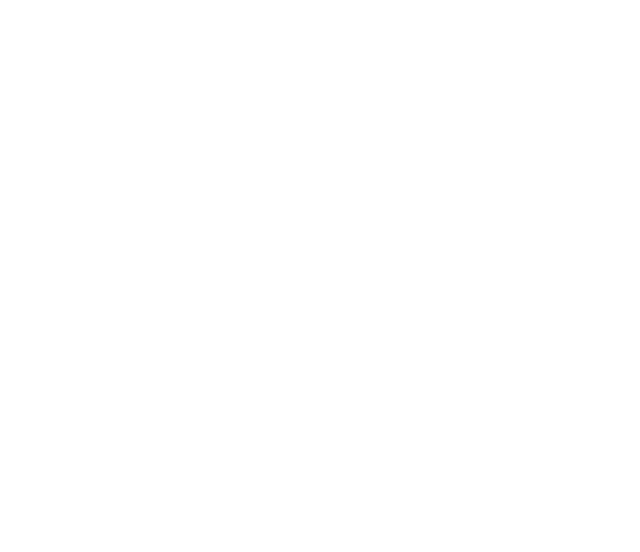
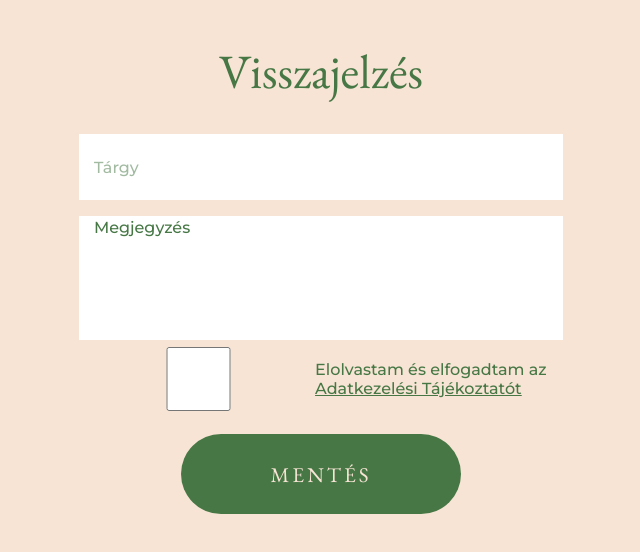
Before and after one commit to L4Kry/uibuild-form-light, a plain HTML site: page frontend/index.html in a window 1280 px wide. Shown: the whole page, without its empty margins (319-959 px from the left). Drawn offline with nearby package versions, Linux system fonts and the light colour scheme.

Commit message:
half-done-v1

```diff
--- a/frontend/index.html
+++ b/frontend/index.html
@@ -4,9 +4,35 @@
 	<meta charset="UTF-8">
 	<meta http-equiv="X-UA-Compatible" content="IE=edge">
 	<meta name="viewport" content="width=device-width, initial-scale=1.0">
-	<title>This is FRONTEND</title>
+	<link rel="preconnect" href="https://fonts.googleapis.com">
+	<link rel="preconnect" href="https://fonts.gstatic.com" crossorigin>
+	<link href="https://fonts.googleapis.com/css2?family=EB+Garamond&family=Montserrat:wght@400;500&display=swap" rel="stylesheet">
+	<title>UIBUILD</title>
+	<link rel="stylesheet" href="style.css">
 </head>
+
 <body>
-	<div id="root"></div>
+
+	<div class="root">
+		<div class="box">
+			<h1>Visszajelzés</h1>
+			<input placeholder="   Tárgy" type="text">
+
+			<form action="area">
+				<p><label for="w3review"></label></p>
+				<textarea class="textarea" rows="5" cols="50">   Megjegyzés </textarea>
+			</form>
+
+			<div class="checkbox">
+				<input type="checkbox" id="data" name="data-check" value="Adatkezeles">
+				<label class="data-text" for="adatkezeles"> Elolvastam és elfogadtam az <span class="data-underline">Adatkezelési Tájékoztatót</span></label>
+			</div>
+
+			<button class="gomb">MENTÉS</button>
+		</div>
+
+
+	</div>
+
 </body>
 </html>
--- /dev/null
+++ b/frontend/style.css
@@ -0,0 +1,96 @@
+body {
+    font-family: 'EB Garamond', serif;
+    font-family: 'Montserrat', sans-serif;
+    background-color: #f7e4d4;
+    color: #467745;
+    font-weight: 500;
+}
+
+.root {
+    display: flex;
+    align-items: center;
+    justify-content: center;
+    flex-direction: row;
+}
+
+.box {
+    display: flex;
+    align-items: center;
+    justify-content: center;
+    flex-direction: column;
+}
+
+h1 {
+    color: #467745;
+    font-size: 48px;
+    font-family: 'EB Garamond', serif;
+    font-weight: 400;
+    display: block;
+}
+
+input {
+    font-family: 'Montserrat', sans-serif;
+    font-weight: 500;
+    font-size: 16px;
+    width: 480px;
+    height: 64px;
+    bottom: 20px;
+    justify-content: center;
+    border: none;
+    display: flex;
+}
+
+input::placeholder {
+    color: #467745, 0.5;
+}
+
+textarea {
+    font-family: 'Montserrat', sans-serif;
+    font-weight: 500;
+    font-size: 16px;
+    resize: none;
+    width: 480px;
+    height: 120px;
+    border: none;
+    color: #467745;
+}
+
+::placeholder {
+    color: #467745;
+    opacity: 50%;
+
+}
+
+.data-text {
+    color: #467745, 0.5;
+    width: 520px;
+}
+
+input.adatkezelő {
+    border: none;
+}
+
+.gomb {
+    font-family: 'EB Garamond', serif;
+    font-weight: 400;
+    font-size: 21px;
+    letter-spacing: 3px;
+    width: 280px;
+    height: 80px;
+    border: none;
+    background-color:#467745;
+    color: #F7E4D4;
+    border-radius: 40px;
+}
+
+.checkbox {
+    width: 480px;
+    display: flex;
+    justify-content: center;
+    align-items: center;
+    margin-bottom: 20px;
+}
+
+.data-underline {
+    text-decoration: underline;
+}
```
